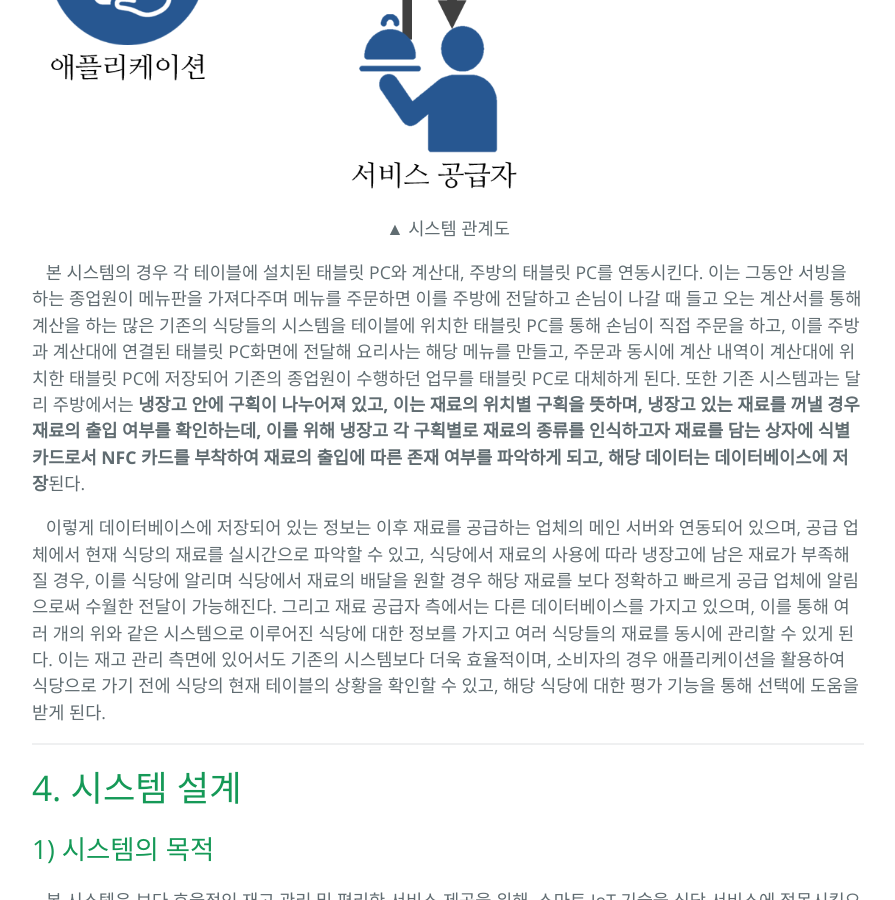
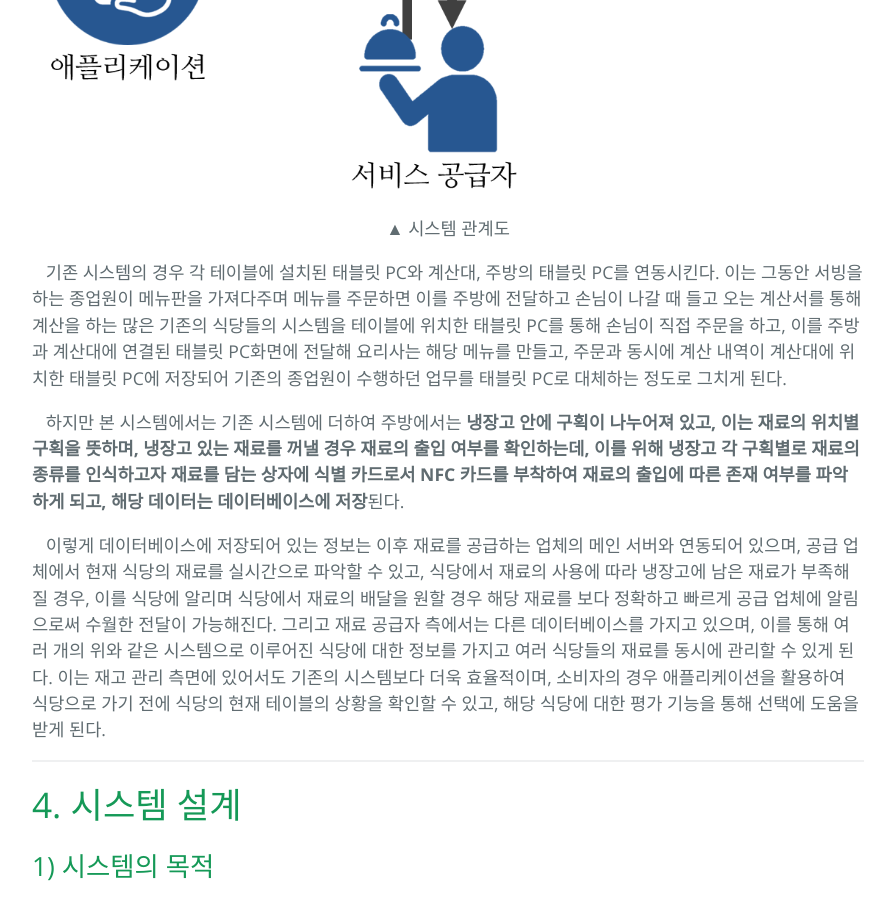
Before and after one commit to LeeJuMyeong/leejumyeong.github.com, a Jekyll site: the page built from _posts/2016-06-09-please-content.markdown, in a window 1280 px wide and 900 px high, scrolled down 3630 px. Shown: the whole window, without its empty margins (192-1087 px from the left). Built offline with Jekyll 4.4.1, drawn with Linux system fonts in a browser that asks for light colours.

Commit message:
Update 2016-06-09-please-content.markdown

```diff
--- a/_posts/2016-06-09-please-content.markdown
+++ b/_posts/2016-06-09-please-content.markdown
@@ -71,7 +71,9 @@ categories: main
 <center>▲ 시스템 관계도</center>
 
 
-&nbsp;&nbsp;&nbsp;본 시스템의 경우 각 테이블에 설치된 태블릿 PC와 계산대, 주방의 태블릿 PC를 연동시킨다. 이는 그동안 서빙을 하는 종업원이 메뉴판을 가져다주며 메뉴를 주문하면 이를 주방에 전달하고 손님이 나갈 때 들고 오는 계산서를 통해 계산을 하는 많은 기존의 식당들의 시스템을 테이블에 위치한 태블릿 PC를 통해 손님이 직접 주문을 하고, 이를 주방과 계산대에 연결된 태블릿 PC화면에 전달해 요리사는 해당 메뉴를 만들고, 주문과 동시에 계산 내역이 계산대에 위치한 태블릿 PC에 저장되어 기존의 종업원이 수행하던 업무를 태블릿 PC로 대체하게 된다. 또한 기존 시스템과는 달리 주방에서는 <strong>냉장고 안에 구획이 나누어져 있고, 이는 재료의 위치별 구획을 뜻하며, 냉장고 있는 재료를 꺼낼 경우 재료의 출입 여부를 확인하는데, 이를 위해 냉장고 각 구획별로 재료의 종류를 인식하고자 재료를 담는 상자에 식별 카드로서 NFC 카드를 부착하여 재료의 출입에 따른 존재 여부를 파악하게 되고, 해당 데이터는 데이터베이스에 저장</strong>된다.
+&nbsp;&nbsp;&nbsp;기존 시스템의 경우 각 테이블에 설치된 태블릿 PC와 계산대, 주방의 태블릿 PC를 연동시킨다. 이는 그동안 서빙을 하는 종업원이 메뉴판을 가져다주며 메뉴를 주문하면 이를 주방에 전달하고 손님이 나갈 때 들고 오는 계산서를 통해 계산을 하는 많은 기존의 식당들의 시스템을 테이블에 위치한 태블릿 PC를 통해 손님이 직접 주문을 하고, 이를 주방과 계산대에 연결된 태블릿 PC화면에 전달해 요리사는 해당 메뉴를 만들고, 주문과 동시에 계산 내역이 계산대에 위치한 태블릿 PC에 저장되어 기존의 종업원이 수행하던 업무를 태블릿 PC로 대체하는 정도로 그치게 된다.
+
+&nbsp;&nbsp;&nbsp;하지만 본 시스템에서는 기존 시스템에 더하여 주방에서는 <strong>냉장고 안에 구획이 나누어져 있고, 이는 재료의 위치별 구획을 뜻하며, 냉장고 있는 재료를 꺼낼 경우 재료의 출입 여부를 확인하는데, 이를 위해 냉장고 각 구획별로 재료의 종류를 인식하고자 재료를 담는 상자에 식별 카드로서 NFC 카드를 부착하여 재료의 출입에 따른 존재 여부를 파악하게 되고, 해당 데이터는 데이터베이스에 저장</strong>된다.
 
 &nbsp;&nbsp;&nbsp;이렇게 데이터베이스에 저장되어 있는 정보는 이후 재료를 공급하는 업체의 메인 서버와 연동되어 있으며, 공급 업체에서 현재 식당의 재료를 실시간으로 파악할 수 있고, 식당에서 재료의 사용에 따라 냉장고에 남은 재료가 부족해질 경우, 이를 식당에 알리며 식당에서 재료의 배달을 원할 경우 해당 재료를 보다 정확하고 빠르게 공급 업체에 알림으로써 수월한 전달이 가능해진다. 그리고 재료 공급자 측에서는 다른 데이터베이스를 가지고 있으며, 이를 통해 여러 개의 위와 같은 시스템으로 이루어진 식당에 대한 정보를 가지고 여러 식당들의 재료를 동시에 관리할 수 있게 된다. 이는 재고 관리 측면에 있어서도 기존의 시스템보다 더욱 효율적이며, 소비자의 경우 애플리케이션을 활용하여 식당으로 가기 전에 식당의 현재 테이블의 상황을 확인할 수 있고, 해당 식당에 대한 평가 기능을 통해 선택에 도움을 받게 된다.
 
```
